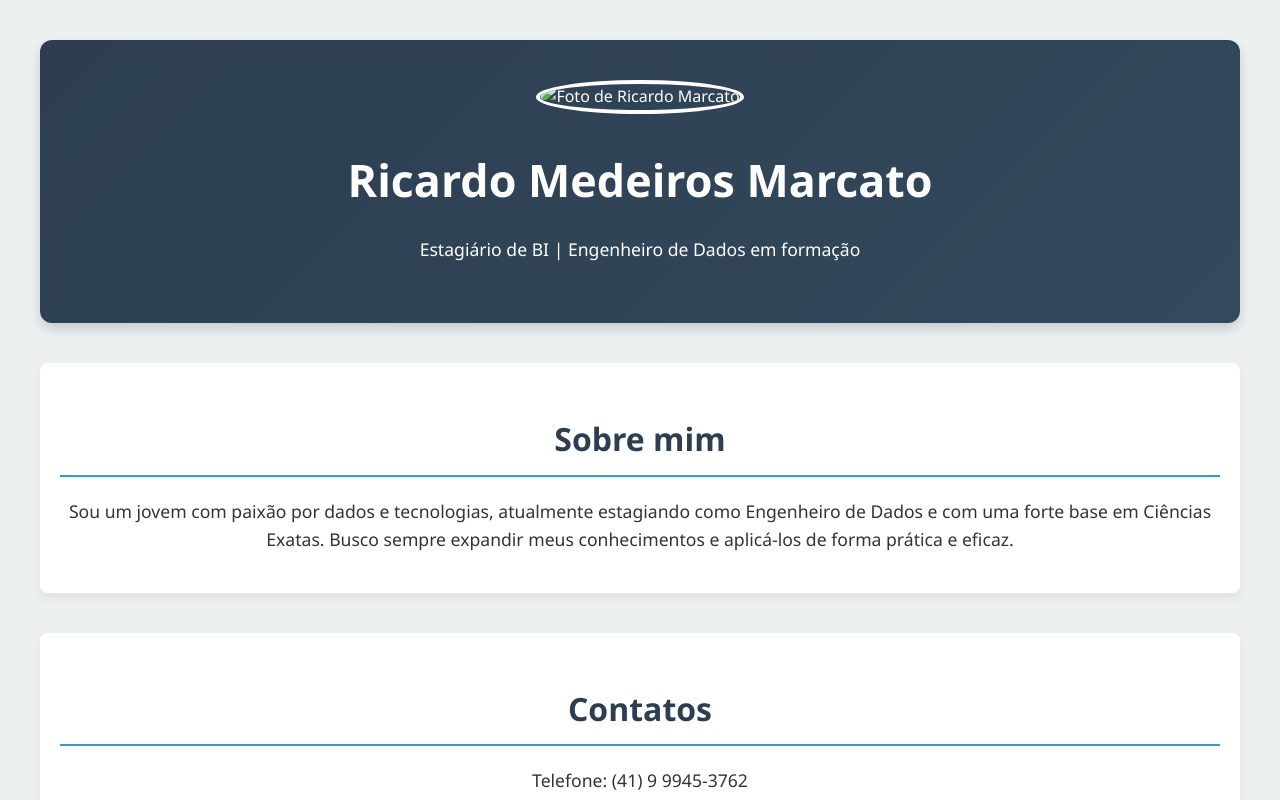
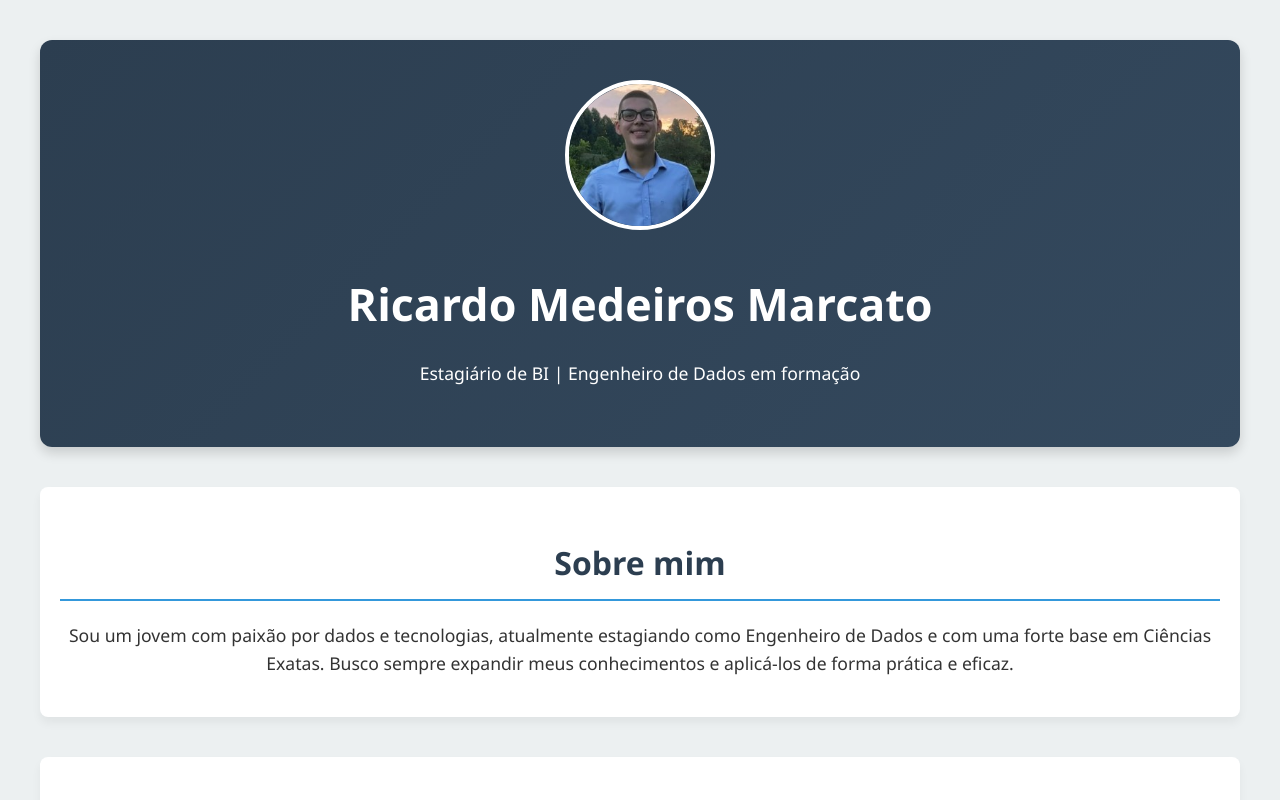
Before and after one commit to RicardoMedeirosMarcato/Perfil_com_CSS_Ricardo_Marcato, a plain HTML site: page index.html in a window 1280 px wide. Shown: the top 800 px of the page. Drawn offline with Linux system fonts and the light colour scheme.

Commit message:
Update index.html

```diff
--- a/index.html
+++ b/index.html
@@ -150,7 +150,7 @@
 <body>
   <header>
     <div class="container">
-      <img src="foto1.jpeg" alt="Foto de Ricardo Marcato" class="profile-img">
+      <img src="foto.jpeg" alt="Foto de Ricardo Marcato" class="profile-img">
       <h1>Ricardo Medeiros Marcato</h1>
       <p>Estagiário de BI | Engenheiro de Dados em formação</p>
     </div>
```
